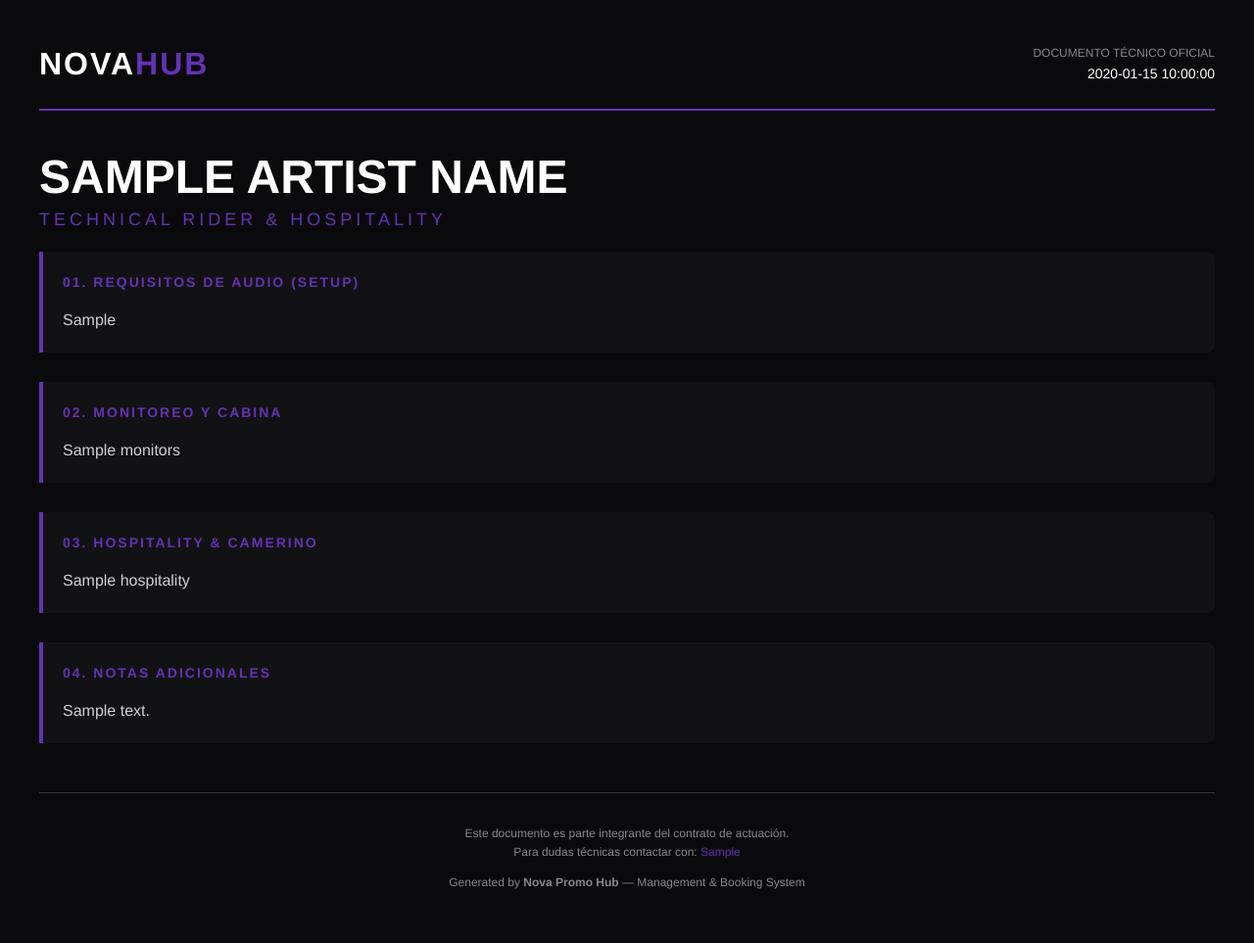
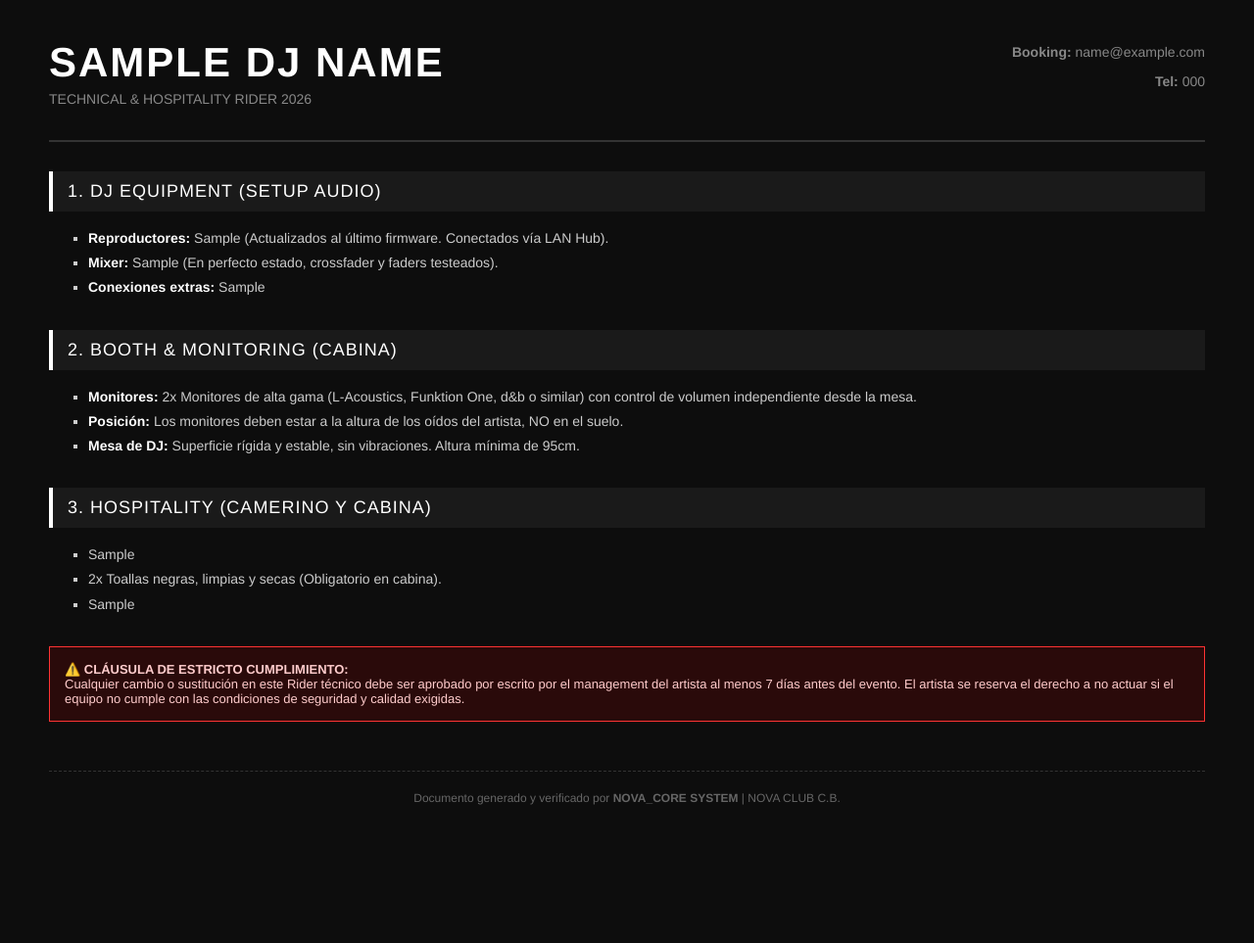
Before and after one commit to gaelfigue/bot-nova, a Python web app: template bot_engine/utils/templates/rider_template.html in a window 1280 px wide. Shown: the whole page at 98% size. After the commit the page ends 822 px from the top, so only its background shows below. Run offline with Jinja, Linux system fonts and the light colour scheme; the template is opened without the code that fills it: most values are stand-ins (such as "Sample title", 1, 10 or a date in 2020).

```diff
--- a/bot_engine/utils/templates/rider_template.html
+++ b/bot_engine/utils/templates/rider_template.html
@@ -2,121 +2,117 @@
 <html lang="es">
 <head>
     <meta charset="UTF-8">
+    <title>Tech Rider - {{ dj_name }}</title>
     <style>
         @page {
+            size: A4;
             margin: 0;
-            size: A4;
         }
         body {
-            background-color: #0a0a0c;
+            font-family: 'Helvetica Neue', Helvetica, Arial, sans-serif;
+            background-color: #0d0d0d;
             color: #ffffff;
-            font-family: 'Helvetica', 'Arial', sans-serif;
             margin: 0;
-            padding: 40px;
-            line-height: 1.6;
+            padding: 40px 50px;
         }
         .header {
-            border-bottom: 2px solid #6432b4;
+            border-bottom: 2px solid #333;
             padding-bottom: 20px;
             margin-bottom: 30px;
             display: flex;
             justify-content: space-between;
-            align-items: center;
         }
-        .logo {
-            font-size: 32px;
-            font-weight: bold;
-            color: #ffffff;
-            letter-spacing: 2px;
-        }
-        .logo span {
-            color: #6432b4;
-        }
-        .title {
-            font-size: 48px;
-            font-weight: 800;
+        .header h1 {
+            font-size: 42px;
             margin: 0;
             text-transform: uppercase;
+            letter-spacing: 2px;
             color: #ffffff;
         }
-        .subtitle {
-            color: #6432b4;
+        .header p {
+            color: #888;
+            font-size: 14px;
+            margin-top: 5px;
+        }
+        .section-title {
+            background-color: #1a1a1a;
+            padding: 10px 15px;
             font-size: 18px;
             text-transform: uppercase;
-            letter-spacing: 4px;
-            margin-top: -10px;
+            letter-spacing: 1px;
+            border-left: 4px solid #ffffff;
+            margin-top: 30px;
+            margin-bottom: 15px;
         }
-        .section {
-            margin-bottom: 30px;
-            background: rgba(255, 255, 255, 0.03);
-            padding: 20px;
-            border-left: 4px solid #6432b4;
-            border-radius: 0 8px 8px 0;
+        ul {
+            list-style-type: square;
+            color: #cccccc;
+            line-height: 1.8;
+            font-size: 14px;
         }
-        .section-title {
-            font-size: 14px;
-            text-transform: uppercase;
-            letter-spacing: 2px;
-            color: #6432b4;
-            margin-bottom: 15px;
-            font-weight: bold;
+        li strong {
+            color: #ffffff;
         }
-        .content {
-            font-size: 16px;
-            color: #d1d1d1;
-            white-space: pre-wrap;
-        }
-        .contact-box {
+        .footer {
             margin-top: 50px;
-            border-top: 1px solid #333;
             padding-top: 20px;
+            border-top: 1px dashed #333;
             font-size: 12px;
-            color: #888;
+            color: #666;
             text-align: center;
         }
-        .accent {
-            color: #6432b4;
+        .alert {
+            background-color: #2a0a0a;
+            border: 1px solid #ff3333;
+            padding: 15px;
+            color: #ffcccc;
+            font-size: 13px;
+            margin-top: 30px;
         }
     </style>
 </head>
 <body>
+
     <div class="header">
-        <div class="logo">NOVA<span>HUB</span></div>
-        <div style="text-align: right;">
-            <div style="font-size: 12px; color: #888;">DOCUMENTO TÉCNICO OFICIAL</div>
-            <div style="font-size: 14px;">{{ fecha }}</div>
+        <div style="width: 60%;">
+            <h1>{{ dj_name }}</h1>
+            <p>TECHNICAL & HOSPITALITY RIDER 2026</p>
+        </div>
+        <div style="width: 40%; text-align: right;">
+            <p><strong>Booking:</strong> {{ contacto_email }}</p>
+            <p><strong>Tel:</strong> {{ contacto_tel }}</p>
         </div>
     </div>
 
-    <h1 class="title">{{ artist_name }}</h1>
-    <p class="subtitle">Technical Rider & Hospitality</p>
+    <div class="section-title">1. DJ Equipment (Setup Audio)</div>
+    <ul>
+        <li><strong>Reproductores:</strong> {{ equipo_cdjs }} (Actualizados al último firmware. Conectados vía LAN Hub).</li>
+        <li><strong>Mixer:</strong> {{ equipo_mixer }} (En perfecto estado, crossfader y faders testeados).</li>
+        <li><strong>Conexiones extras:</strong> {{ equipo_extras }}</li>
+    </ul>
 
-    <div class="section">
-        <div class="section-title">01. Requisitos de Audio (Setup)</div>
-        <div class="content">{{ setup_audio }}</div>
+    <div class="section-title">2. Booth & Monitoring (Cabina)</div>
+    <ul>
+        <li><strong>Monitores:</strong> 2x Monitores de alta gama (L-Acoustics, Funktion One, d&b o similar) con control de volumen independiente desde la mesa.</li>
+        <li><strong>Posición:</strong> Los monitores deben estar a la altura de los oídos del artista, NO en el suelo.</li>
+        <li><strong>Mesa de DJ:</strong> Superficie rígida y estable, sin vibraciones. Altura mínima de 95cm.</li>
+    </ul>
+
+    <div class="section-title">3. Hospitality (Camerino y Cabina)</div>
+    <ul>
+        <li>{{ hospitality_bebidas }}</li>
+        <li>2x Toallas negras, limpias y secas (Obligatorio en cabina).</li>
+        <li>{{ hospitality_extras }}</li>
+    </ul>
+
+    <div class="alert">
+        <strong>⚠️ CLÁUSULA DE ESTRICTO CUMPLIMIENTO:</strong><br>
+        Cualquier cambio o sustitución en este Rider técnico debe ser aprobado por escrito por el management del artista al menos 7 días antes del evento. El artista se reserva el derecho a no actuar si el equipo no cumple con las condiciones de seguridad y calidad exigidas.
     </div>
 
-    <div class="section">
-        <div class="section-title">02. Monitoreo y Cabina</div>
-        <div class="content">{{ monitors }}</div>
+    <div class="footer">
+        Documento generado y verificado por <strong>NOVA_CORE SYSTEM</strong> | NOVA CLUB C.B.
     </div>
 
-    <div class="section">
-        <div class="section-title">03. Hospitality & Camerino</div>
-        <div class="content">{{ hospitality }}</div>
-    </div>
-
-    {% if extra_notes %}
-    <div class="section">
-        <div class="section-title">04. Notas Adicionales</div>
-        <div class="content">{{ extra_notes }}</div>
-    </div>
-    {% endif %}
-
-    <div class="contact-box">
-        <p>Este documento es parte integrante del contrato de actuación. <br>
-        Para dudas técnicas contactar con: <span class="accent">{{ contact_info }}</span></p>
-        <p style="margin-top: 10px;">Generated by <strong>Nova Promo Hub</strong> — Management & Booking System</p>
-    </div>
 </body>
 </html>
```
Also changed, not shown: bot_engine/handlers/community.py (+84 -41 lines), bot_engine/utils/pdf_generator.py (+13 -7 lines).
